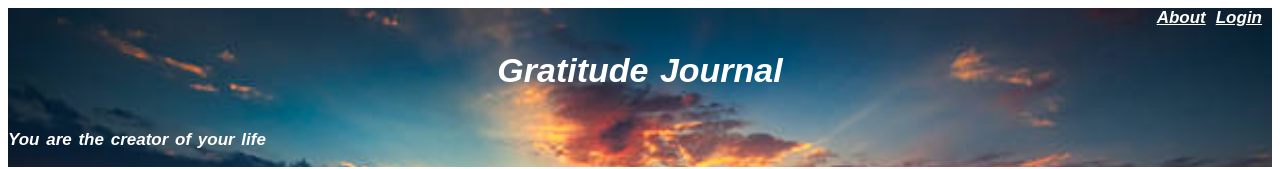
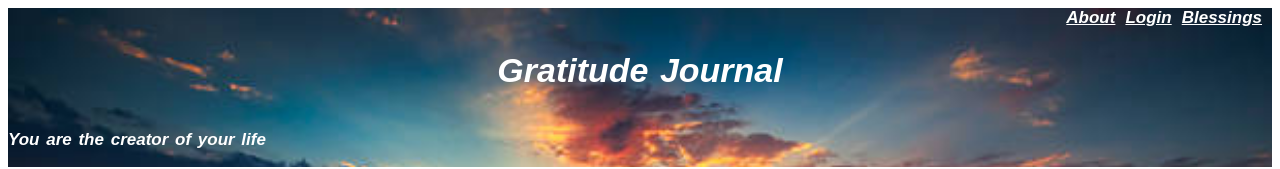
Before and after one commit to Alba599/Alba599.github.io, a plain HTML site: page index.html in a window 1280 px wide. Shown: the top 169 px of the page. Drawn offline with Linux system fonts and the light colour scheme.

Commit message:
third href

```diff
--- a/index.html
+++ b/index.html
@@ -17,6 +17,9 @@
             </div>
             <div class="link-button">
                 <a href="ThirdPage.html" id="about">Login</a>
+            </div>
+            <div class="link-button">
+                <a href="https://alba599.github.io/gratitude-list/">Blessings</a>
             </div>
         </div>
         <div class="title">
```
